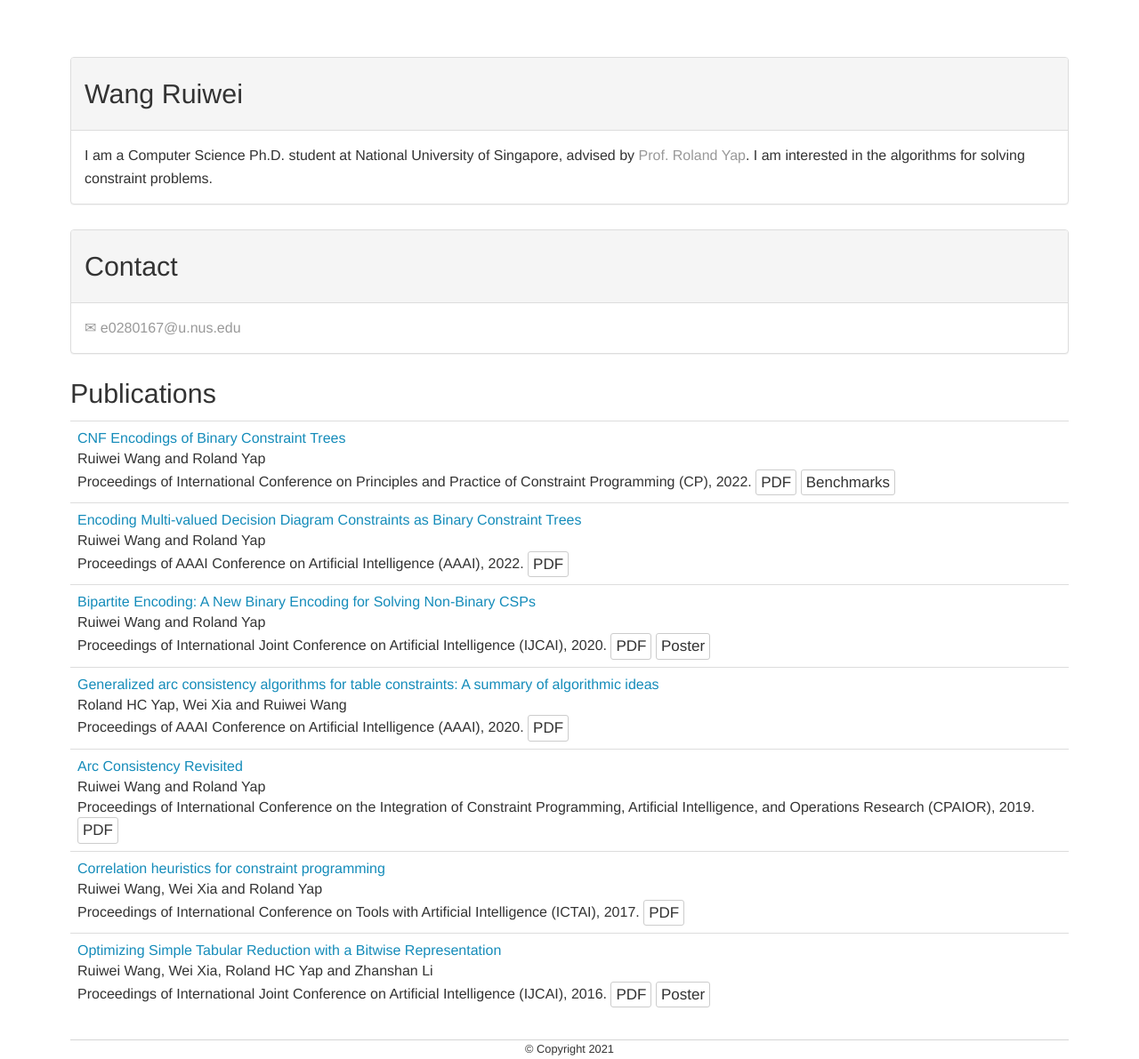
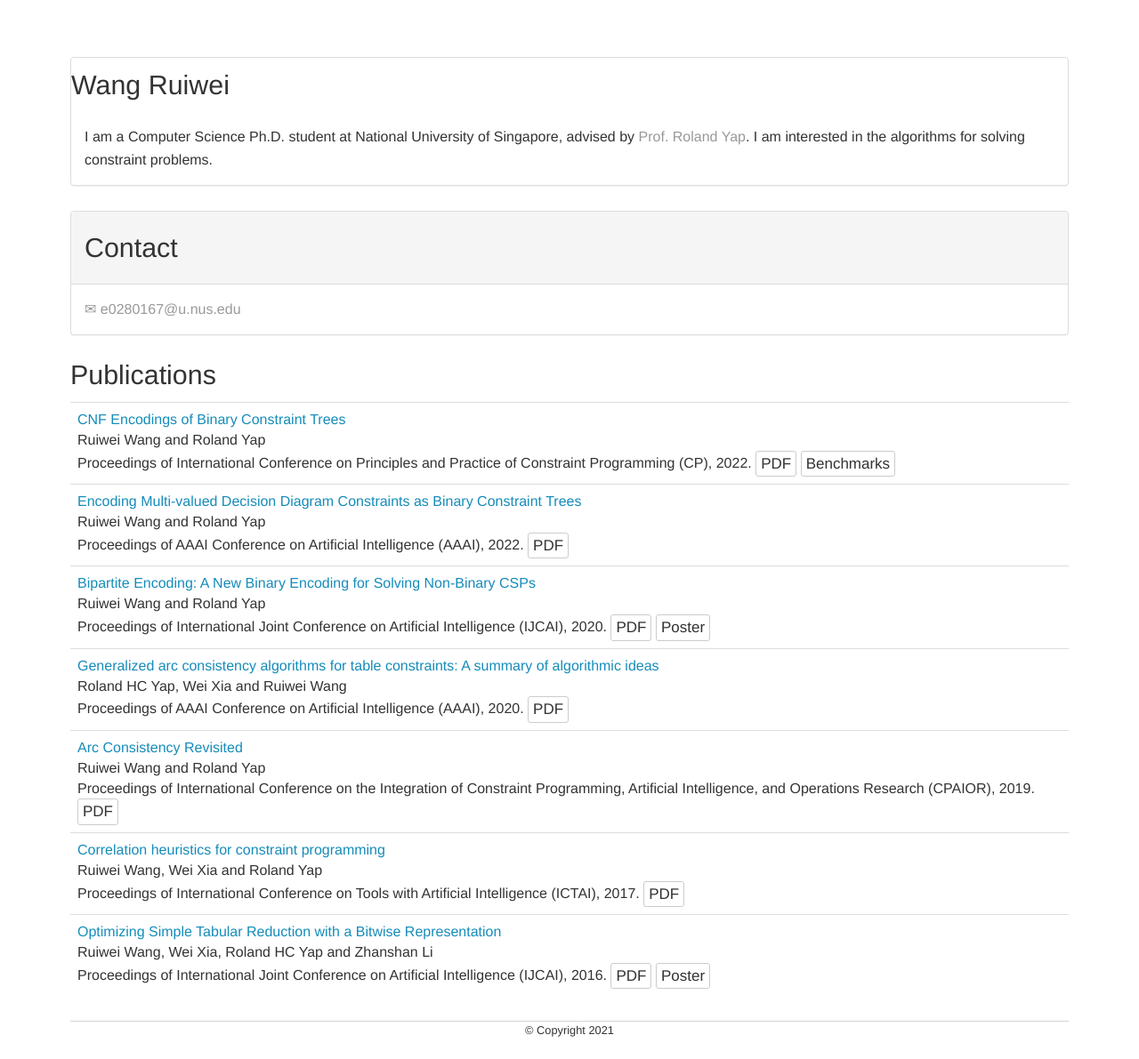
Before and after one commit to WangRuiwei/WangRuiwei.github.io, a Jekyll site: the page built from index.html, in a window 1280 px wide. Shown: the whole page at 89% size. Built offline with Jekyll 4.4.1, drawn with Linux system fonts in a browser that asks for light colours; after the commit the page ends 1170 px from its top, so only the background shows below that.

Commit message:
Update index.html

```diff
--- a/index.html
+++ b/index.html
@@ -3,11 +3,10 @@ layout: default
 title: Wang Ruiwei
 ---
 
+<div class="blurb">
 
 <div class="panel panel-default">
-<div class="panel-heading">
 <h4>Wang Ruiwei</h4>
-</div>
 <div class="panel-body">
 <div class="researchInt">
 I am a Computer Science Ph.D. student at National University of Singapore, advised by <a href="http://www.comp.nus.edu.sg/~ryap/"><span class="s2">Prof. Roland Yap</span></a>.
@@ -25,7 +24,7 @@ I am interested in the algorithms for solving constraint problems.
 </div>
 </div>
 
-<div class="blurb">
+
 <h4>Publications</h4>
 <table class="table">
 <tbody>
```
